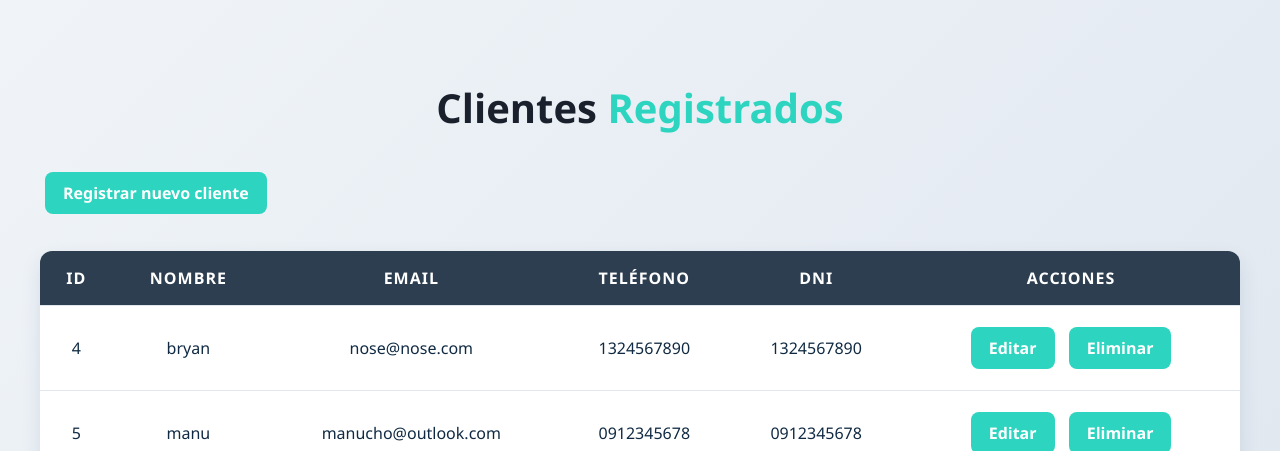
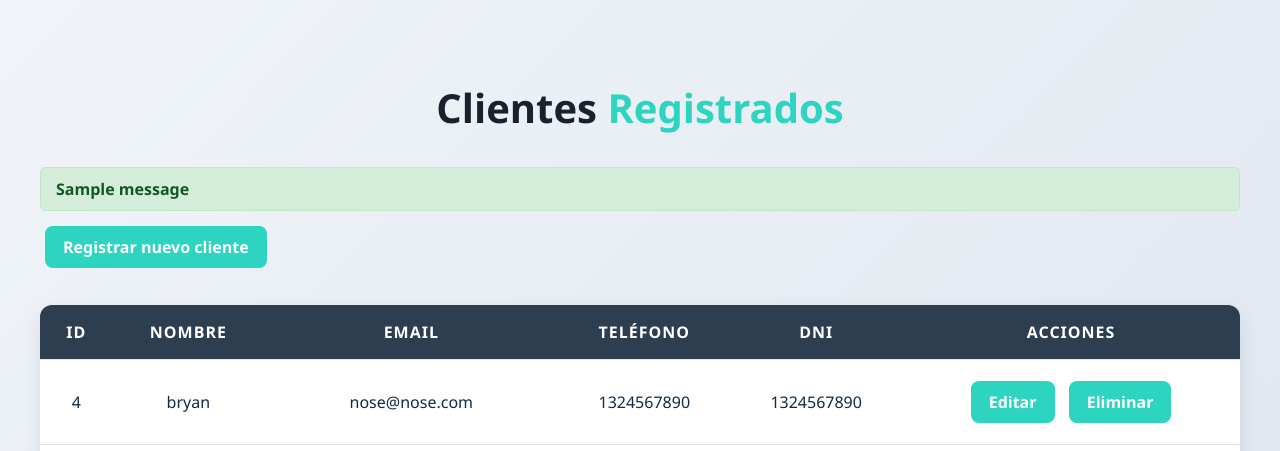
Before and after one commit to JhimyV/proyecto-MC-PA, a Flask app: page /clientes in a window 1280 px wide. Shown: the top 451 px of the page. Run offline with Flask 3, Linux system fonts and the light colour scheme; a user stored in the database is signed in; data comes from the database, SQL or seed files in the repository; one stand-in notice (Sample message) is shown; some libraries are stand-ins or nearby versions.

Commit message:
prueba 011

```diff
--- a/app.py
+++ b/app.py
@@ -164,14 +164,25 @@ def actualizar_cliente(id):
 @app.route('/clientes/eliminar/<int:id>')
 def eliminar_cliente(id):
     if 'usuario' in session and session.get('rol') == 'admin':
+        cur = mysql.connection.cursor()
 
-        cur = mysql.connection.cursor()
-        cur.execute("DELETE FROM clientes WHERE id_cliente = %s", (id,))
-        mysql.connection.commit()
-        cur.close()
-        return redirect(url_for('clientes'))
+        # Verificar si el cliente tiene reservas
+        cur.execute("SELECT COUNT(*) FROM reservas WHERE cliente_id = %s", (id,))
+        reservas_count = cur.fetchone()[0]
+
+        if reservas_count > 0:
+            cur.close()
+            flash("No se puede eliminar el cliente porque tiene reservas asociadas.", "error")
+            return redirect(url_for('clientes'))
+        else:
+            cur.execute("DELETE FROM clientes WHERE id_cliente = %s", (id,))
+            mysql.connection.commit()
+            cur.close()
+            flash("Cliente eliminado correctamente.", "success")
+            return redirect(url_for('clientes'))
     else:
         return redirect(url_for('home'))
+
 
 #---------------habitaciones--------------------------------------------
 @app.route('/habitaciones')
@@ -435,7 +446,7 @@ def reportes():
     else:
         return redirect(url_for('home'))
 
-#---------------------reporte en pdf---------------------------------------------------------------
+#---------------------reporte en pdf---------------------------------------------------------------d
 @app.route('/reporte_pdf/<int:pago_id>')
 def reporte_pdf(pago_id):
     cur = mysql.connection.cursor(DictCursor)
--- a/static/style.css
+++ b/static/style.css
@@ -110,3 +110,23 @@ h2 {
   text-align: center;
   margin-bottom: 2rem;
 }
+
+.alert {
+  padding: 10px 15px;
+  margin: 10px 0;
+  border-radius: 5px;
+  font-weight: bold;
+  border: 1px solid transparent;
+}
+
+.alert-success {
+  background-color: #d4edda;
+  color: #155724;
+  border-color: #c3e6cb;
+}
+
+.alert-danger {
+  background-color: #f8d7da;
+  color: #721c24;
+  border-color: #f5c6cb;
+}
--- a/templates/clientes.html
+++ b/templates/clientes.html
@@ -4,6 +4,18 @@
 
 {% block content %}
 <h2 class="section-title">Clientes <span class="highlight">Registrados</span></h2>
+
+<!-- Bloque para mostrar mensajes flash -->
+{% with messages = get_flashed_messages(with_categories=true) %}
+{% if messages %}
+{% for category, message in messages %}
+<div class="alert alert-{{ 'danger' if category == 'error' else 'success' }}">
+    {{ message }}
+</div>
+{% endfor %}
+{% endif %}
+{% endwith %}
+
 <a class="button" href="/clientes/nuevo">Registrar nuevo cliente</a>
 <table>
     <tr>
```
